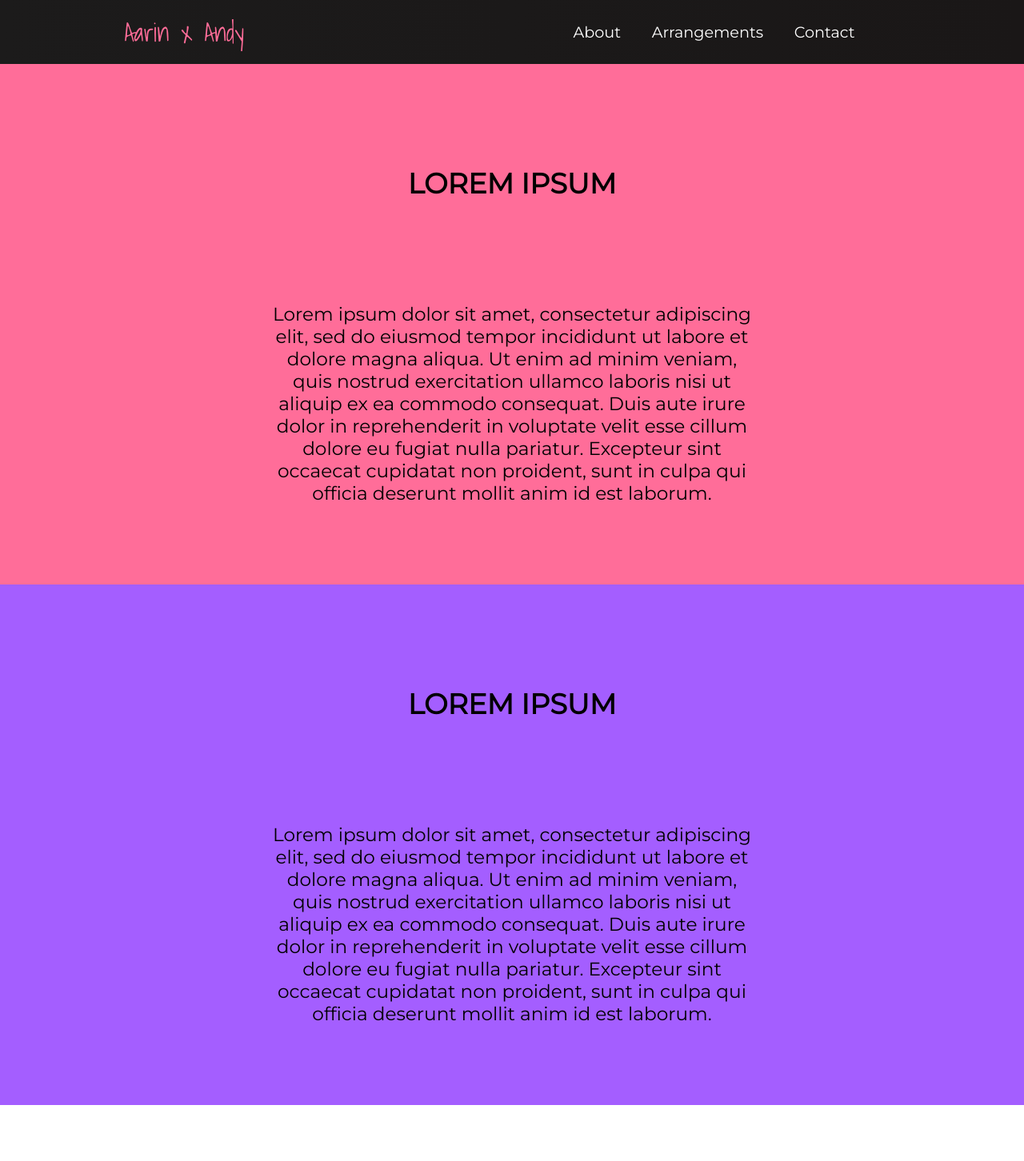
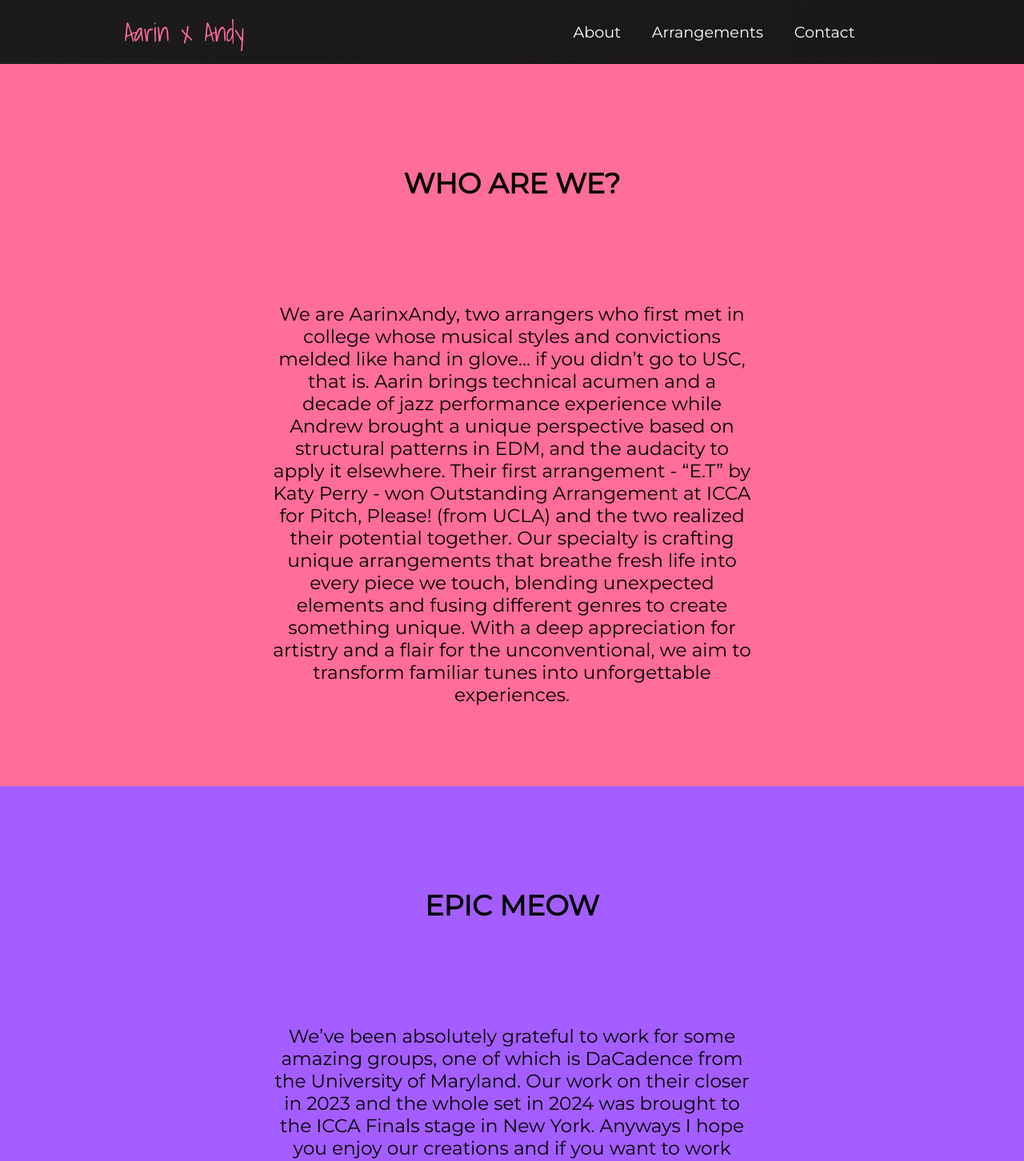
Before and after one commit to aarinxandycreate/aarinxandycreate.github.io, a React (Create React App) app in the folder my-app/: page /#/About in a window 1280 px wide. Shown: the top 1452 px of the page at 80% size. Built offline with nearby package versions, Linux system fonts and the light colour scheme; a web font is replaced by a local one.

Commit message:
about page updated

```diff
--- a/my-app/src/components/pages/About.js
+++ b/my-app/src/components/pages/About.js
@@ -7,33 +7,22 @@ function About() {
         <>
             <div className="Paragraph-pink">
                 <p className='Paragraph-header'>
-                    LOREM IPSUM
+                    WHO ARE WE?
                 </p>
                 <p className='Paragraph-text'>
-                    Lorem ipsum dolor sit amet, consectetur adipiscing elit,
-                    sed do eiusmod tempor incididunt ut labore et dolore magna aliqua.
-                    Ut enim ad minim veniam, quis nostrud exercitation ullamco
-                    laboris nisi ut aliquip ex ea commodo consequat. Duis aute
-                    irure dolor in reprehenderit in voluptate velit esse cillum
-                    dolore eu fugiat nulla pariatur. Excepteur sint occaecat cupidatat
-                    non proident, sunt in culpa qui officia deserunt mollit anim id
-                    est laborum.
+                We are AarinxAndy, two arrangers who first met in college whose musical styles and convictions melded like hand in glove… if you didn’t go to USC, that is. Aarin brings technical acumen and a decade of jazz performance experience while Andrew brought a unique perspective based on structural patterns in EDM, and the audacity to apply it elsewhere. Their first arrangement - “E.T” by Katy Perry - won Outstanding Arrangement at ICCA for Pitch, Please! (from UCLA) and the two realized their potential together.
+Our specialty is crafting unique arrangements that breathe fresh life into every piece we touch, blending unexpected elements and fusing different genres to create something unique. With a deep appreciation for artistry and a flair for the unconventional, we aim to transform familiar tunes into unforgettable experiences.
+
                 </p>
             </div>
 
             <div className="Paragraph-purple">
                 <p className='Paragraph-header'>
-                    LOREM IPSUM
+                    EPIC MEOW
                 </p>
                 <p className='Paragraph-text'>
-                    Lorem ipsum dolor sit amet, consectetur adipiscing elit,
-                    sed do eiusmod tempor incididunt ut labore et dolore magna aliqua.
-                    Ut enim ad minim veniam, quis nostrud exercitation ullamco
-                    laboris nisi ut aliquip ex ea commodo consequat. Duis aute
-                    irure dolor in reprehenderit in voluptate velit esse cillum
-                    dolore eu fugiat nulla pariatur. Excepteur sint occaecat cupidatat
-                    non proident, sunt in culpa qui officia deserunt mollit anim id
-                    est laborum.
+                We’ve been absolutely grateful to work for some amazing groups, one of which is DaCadence from the University of Maryland. Our work on their closer in 2023 and the whole set in 2024 was brought to the ICCA Finals stage in New York. Anyways I hope you enjoy our creations and if you want to work with us, hit that Contact button :)
+
                 </p>
             </div>
 
```
